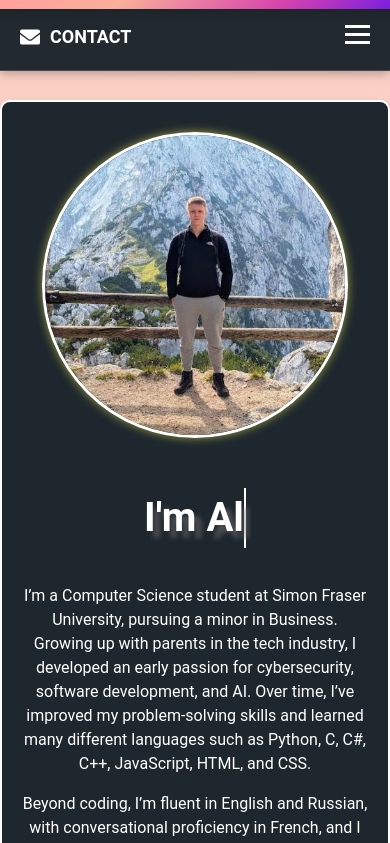
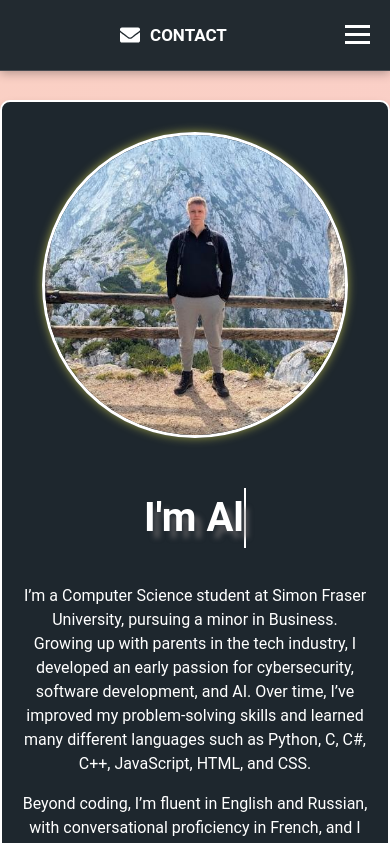
Before and after one commit to AlexanderPotiagalov/AlexanderPotiagalov.github.io, a React (Vite) app: page / in a window 390 px wide. Shown: the top 843 px of the page. Built offline with nearby package versions, Linux system fonts and the light colour scheme.

Commit message:
Improved css styling of the header/navigation tab, works better now in mobile and in tablet form

```diff
--- a/src/index.css
+++ b/src/index.css
@@ -67,27 +67,33 @@ section {
 
 .navigation ul {
   display: flex;
+  flex-wrap: wrap; /* Allows wrapping when space is limited */
+  justify-content: center;
+  align-items: center;
   margin: 0;
   padding: 0;
   list-style: none;
-  justify-content: space-between;
   width: 80%;
   max-width: 1200px;
+  gap: 10px; /* Ensures spacing is uniform */
 }
 
 .navigation ul li {
   position: relative;
-  padding: 8px 20px;
+  padding: 8px 15px;
   border-radius: 8px;
   transition: transform var(--transition-speed);
   background: var(--transition-speed), box-shadow var(--transition-speed);
   cursor: pointer;
   overflow: hidden;
+  white-space: nowrap; /* Prevents text wrapping */
+  text-overflow: ellipsis; /* Adds "..." when text is too long */
+  max-width: 150px; /* Limits text width */
 }
 
 .navigation ul li:hover {
+  transform: scale(1.02); /* Reduced from 1.05 */
   background: var(--highlight-gradient);
-  transform: scale(1.05);
   box-shadow: 0 4px 15px rgba(0, 0, 0, 0.2);
   color: var(--text-color);
 }
@@ -123,7 +129,19 @@ section {
   transform: rotate(360deg);
 }
 
-/* Mobile responsiveness */
+@media (max-width: 1024px) {
+  .navigation ul {
+    flex-wrap: wrap;
+    justify-content: center;
+  }
+
+  .navigation ul li {
+    padding: 6px 12px;
+    font-size: 14px; /* Reduced font size for better fit */
+  }
+}
+
+/* Mobile Navigation Fix */
 @media (max-width: 768px) {
   .navigation ul {
     flex-direction: column;
@@ -145,10 +163,11 @@ section {
     width: 100%;
     text-align: center;
     margin: 5px 0;
+    padding: 10px;
   }
 
   .navigation ul li a {
-    font-size: 18px;
+    font-size: 17px;
   }
 }
 
```
